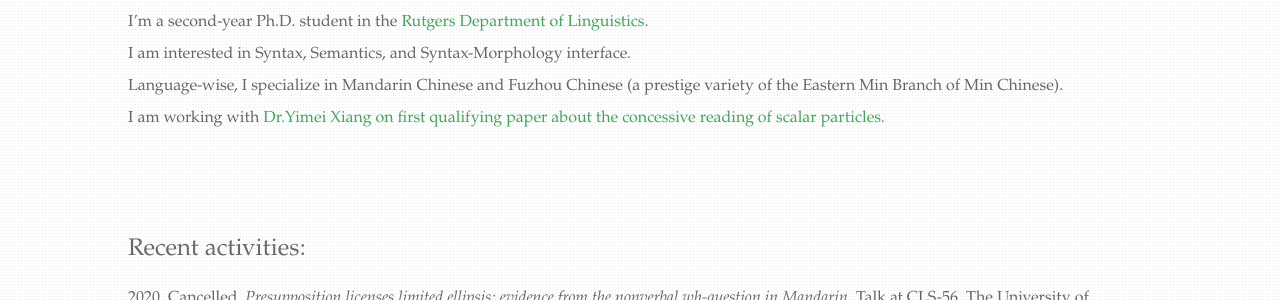
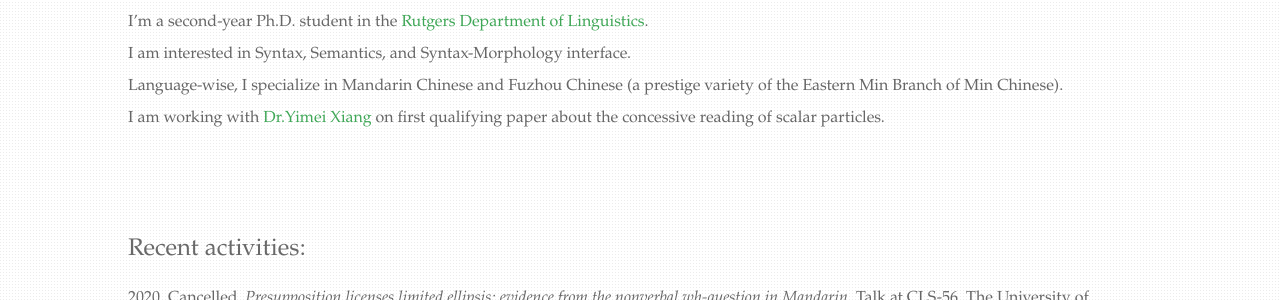
Before and after one commit to chaoyichen71/chaoyichen71.github.io, a Jekyll site: the page built from index.html, in a window 1280 px wide. Shown: the part 223-523 px from the top of the page. Built offline with Jekyll 4.4.1, drawn with Linux system fonts in a browser that asks for light colours; part of the change alters nothing that is shown.

```diff
--- a/index.html
+++ b/index.html
@@ -8,7 +8,7 @@ title: Chaoyi Chen (陈超逸)
 			<p>I’m a second-year Ph.D. student in the <a href="https://ling.rutgers.edu/">Rutgers Department of Linguistics</a>.<br>
 			I am interested in Syntax, Semantics, and Syntax-Morphology interface.<br>
 			Language-wise, I specialize in Mandarin Chinese and Fuzhou Chinese (a prestige variety of the Eastern Min Branch of Min Chinese).<br>
-			I am working with <a href="https://yimeixiang.wordpress.com/">Dr.Yimei Xiang on first qualifying paper about the concessive reading of scalar particles.</a></p>
+			I am working with <a href="https://yimeixiang.wordpress.com/">Dr.Yimei Xiang</a> on first qualifying paper about the concessive reading of scalar particles.</a></p>
 		</div>
 		</br>
 		</br>
```
